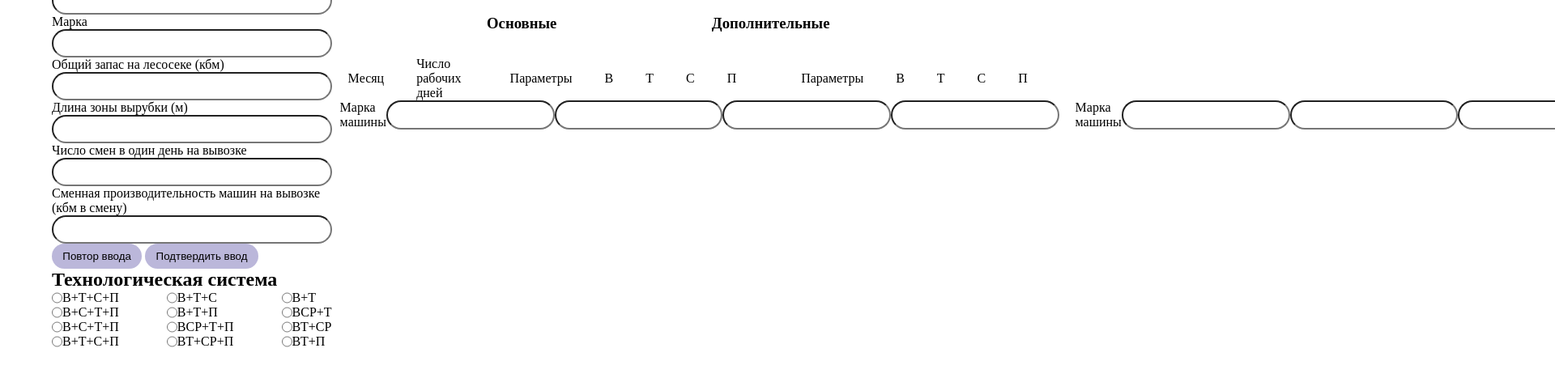
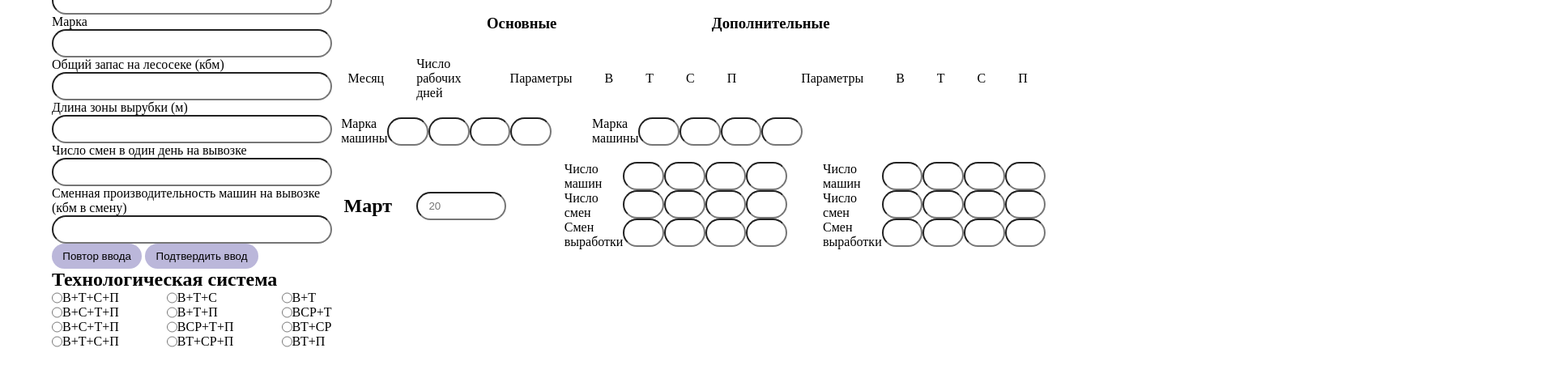
Before and after one commit to neseronn/calculation_modes_work_logging_machines, a plain HTML site: page index.html in a window 1280 px wide. Shown: the part 155-622 px from the top of the page at 81% size, 1920 px wide, since content can reach past the window. Drawn offline with Linux system fonts and the light colour scheme.

Commit message:
Added mark, main and additional inputs, added styles for them

```diff
--- a/index.html
+++ b/index.html
@@ -18,64 +18,58 @@
             <div class="form-input">
               <label for="" class="form-label">Количество месяцев</label>
               <input
-                class="general-input"
+                class="input"
                 type="number"
                 name=""
                 id="month-count"
-                min="1"
-              />
+                min="1" />
             </div>
             <div class="form-input">
               <label for="" class="form-label">Первый месяц</label>
               <input
-                class="general-input"
+                class="input"
                 type="number"
                 name=""
                 id="first-month"
                 min="1"
-                max="12"
-              />
+                max="12" />
             </div>
             <div class="form-input">
               <label for="" class="form-label">Марка</label>
               <input
-                class="general-input"
+                class="input"
                 type="text"
                 name=""
                 id="mark"
-                min="1"
-              />
+                min="1" />
             </div>
             <div class="form-input">
               <label for="" class="form-label"
                 >Общий запас на лесосеке (кбм)</label
               >
               <input
-                class="general-input"
+                class="input"
                 type="number"
                 name=""
-                id="total-stock"
-              />
+                id="total-stock" />
             </div>
             <div class="form-input">
               <label for="" class="form-label">Длина зоны вырубки (м)</label>
               <input
-                class="general-input"
+                class="input"
                 type="number"
                 name=""
-                id="zone-length"
-              />
+                id="zone-length" />
             </div>
             <div class="form-input">
               <label for="" class="form-label"
                 >Число смен в один день на вывозке</label
               >
               <input
-                class="general-input"
+                class="input"
                 type="number"
                 name=""
-                id="shifts-number"
-              />
+                id="shifts-number" />
             </div>
             <div class="form-input">
               <label for="" class="form-label"
@@ -83,11 +77,10 @@
                 смену)</label
               >
               <input
-                class="general-input"
+                class="input"
                 type="number"
                 name=""
-                id="replaceable-machine-performance"
-              />
+                id="replaceable-machine-performance" />
             </div>
           </form>
           <button id="repeat-total">Повтор ввода</button>
@@ -103,8 +96,7 @@
                   class="radio-input"
                   type="radio"
                   name="radio"
-                  id="v-t-s-p1"
-                />
+                  id="v-t-s-p1" />
                 <label for="v-t-s-p1" class="radio-label">В+Т+С+П</label>
               </div>
               <div class="form-radio">
@@ -112,8 +104,7 @@
                   class="radio-input"
                   type="radio"
                   name="radio"
-                  id="v-s-t-p1"
-                />
+                  id="v-s-t-p1" />
                 <label for="v-s-t-p1" class="radio-label">В+С+Т+П</label>
               </div>
               <div class="form-radio">
@@ -121,8 +112,7 @@
                   class="radio-input"
                   type="radio"
                   name="radio"
-                  id="v-s-t-p2"
-                />
+                  id="v-s-t-p2" />
                 <label for="v-s-t-p2" class="radio-label">В+С+Т+П</label>
               </div>
               <div class="form-radio">
@@ -130,8 +120,7 @@
                   class="radio-input"
                   type="radio"
                   name="radio"
-                  id="v-t-s-p2"
-                />
+                  id="v-t-s-p2" />
                 <label for="v-t-s-p2" class="radio-label">В+Т+С+П</label>
               </div>
             </div>
@@ -141,8 +130,7 @@
                   class="radio-input"
                   type="radio"
                   name="radio"
-                  id="v-t-s"
-                />
+                  id="v-t-s" />
                 <label for="v-t-s" class="radio-label">В+Т+С</label>
               </div>
               <div class="form-radio">
@@ -150,8 +138,7 @@
                   class="radio-input"
                   type="radio"
                   name="radio"
-                  id="v-t-p"
-                />
+                  id="v-t-p" />
                 <label for="v-t-p" class="radio-label">В+Т+П</label>
               </div>
               <div class="form-radio">
@@ -159,8 +146,7 @@
                   class="radio-input"
                   type="radio"
                   name="radio"
-                  id="vsr-t-p"
-                />
+                  id="vsr-t-p" />
                 <label for="vsr-t-p" class="radio-label">ВСР+Т+П</label>
               </div>
               <div class="form-radio">
@@ -168,8 +154,7 @@
                   class="radio-input"
                   type="radio"
                   name="radio"
-                  id="vt-sr-p"
-                />
+                  id="vt-sr-p" />
                 <label for="vt-sr-p" class="radio-label">ВТ+СР+П</label>
               </div>
             </div>
@@ -183,8 +168,7 @@
                   class="radio-input"
                   type="radio"
                   name="radio"
-                  id="vsr-t"
-                />
+                  id="vsr-t" />
                 <label for="vsr-t" class="radio-label">ВСР+Т</label>
               </div>
               <div class="form-radio">
@@ -192,8 +176,7 @@
                   class="radio-input"
                   type="radio"
                   name="radio"
-                  id="vt-sr"
-                />
+                  id="vt-sr" />
                 <label for="vt-sr" class="radio-label">ВТ+СР</label>
               </div>
               <div class="form-radio">
@@ -201,8 +184,7 @@
                   class="radio-input"
                   type="radio"
                   name="radio"
-                  id="vt-p"
-                />
+                  id="vt-p" />
                 <label for="vt-p" class="radio-label">ВТ+П</label>
               </div>
             </div>
@@ -212,9 +194,11 @@
       <div class="container2">
         <h1>Ввод данных по машинам</h1>
         <nav>
-          <button id="confirm-input-cars">Повтор ввода</button>
-          <button>Подтвердить ввод данных по машинам</button>
-          <button>Выполнить расчёты</button>
+          <button id="repeat-input-cars">Повтор ввода</button>
+          <button id="confirm-input-cars">
+            Подтвердить ввод данных по машинам
+          </button>
+          <button id="calculate">Выполнить расчёты</button>
         </nav>
         <div class="header">
           <h3>Основные</h3>
@@ -243,20 +227,88 @@
           <div class="machine-marks">
             <div class="machine-marks-column">
               <p>Марка машины</p>
-              <input class="general-input" type="text" name="" id="" />
-              <input class="general-input" type="text" name="" id="" />
-              <input class="general-input" type="text" name="" id="" />
-              <input class="general-input" type="text" name="" id="" />
+              <input class="input mark-input" type="text" name="" id="" />
+              <input class="input mark-input" type="text" name="" id="" />
+              <input class="input mark-input" type="text" name="" id="" />
+              <input class="input mark-input" type="text" name="" id="" />
             </div>
             <div class="machine-marks-column">
               <p>Марка машины</p>
-              <input class="general-input" type="text" name="" id="" />
-              <input class="general-input" type="text" name="" id="" />
-              <input class="general-input" type="text" name="" id="" />
-              <input class="general-input" type="text" name="" id="" />
+              <input class="input mark-input" type="text" name="" id="" />
+              <input class="input mark-input" type="text" name="" id="" />
+              <input class="input mark-input" type="text" name="" id="" />
+              <input class="input mark-input" type="text" name="" id="" />
             </div>
           </div>
+
+          <div class="month-row">
+
+            <h2 class="month" id="">Март</h2>
+            <input class="input work-days" type="text" id="" placeholder="20">
+
+            <div class="main-data">
+              <div class="column parameter-name">
+                <p>Число машин</p>
+                <p>Число смен</p>
+                <p>Смен выработки</p>
+              </div>
+              <div class="column">
+                <input class="input main-input" type="text" name="" id="">
+                <input class="input main-input" type="text" name="" id="">
+                <input class="input main-input" type="text" name="" id="">
+              </div>
+              <div class="column">
+                <input class="input main-input" type="text" name="" id="">
+                <input class="input main-input" type="text" name="" id="">
+                <input class="input main-input" type="text" name="" id="">
+              </div>
+              <div class="column">
+                <input class="input main-input" type="text" name="" id="">
+                <input class="input main-input" type="text" name="" id="">
+                <input class="input main-input" type="text" name="" id="">
+              </div>
+              <div class="column">
+                <input class="input main-input" type="text" name="" id="">
+                <input class="input main-input" type="text" name="" id="">
+                <input class="input main-input" type="text" name="" id="">
+              </div>
+            </div>
+
+            <div class="additional-data">
+              <div class="column parameter-name">
+                <p>Число машин</p>
+                <p>Число смен</p>
+                <p>Смен выработки</p>
+              </div>
+              <div class="column">
+                <input class="input additional-input" type="text" name="" id="">
+                <input class="input additional-input" type="text" name="" id="">
+                <input class="input additional-input" type="text" name="" id="">
+              </div>
+              <div class="column">
+                <input class="input additional-input" type="text" name="" id="">
+                <input class="input additional-input" type="text" name="" id="">
+                <input class="input additional-input" type="text" name="" id="">
+              </div>
+              <div class="column">
+                <input class="input additional-input" type="text" name="" id="">
+                <input class="input additional-input" type="text" name="" id="">
+                <input class="input additional-input" type="text" name="" id="">
+              </div>
+              <div class="column">
+                <input class="input additional-input" type="text" name="" id="">
+                <input class="input additional-input" type="text" name="" id="">
+                <input class="input additional-input" type="text" name="" id="">
+              </div>
+            </div>
+          </div>
+
+          <!-- next month -->
+          <!-- ... -->
+          <!-- ... -->
+
         </div>
+
       </div>
     </main>
   </body>
--- a/index.js
+++ b/index.js
@@ -1,3 +1,4 @@
+
 /*
 Кнопки Повтора ввода и подтверждения общих данных
 */
--- a/style.css
+++ b/style.css
@@ -58,7 +58,7 @@ main {
   flex-direction: column;
 }
 
-.general-input {
+.input {
   padding: 0.6em 1em;
   border-radius: 25px;
 }
@@ -105,13 +105,47 @@ main {
 
 .machine-marks {
   display: flex;
+  justify-content: end;
+  margin: 20px 200px;
 }
 
 .machine-marks-column {
   display: flex;
-  margin: 0 10px;
+  margin: 0 25px;
+  align-items: center;
 }
 
-.machine-marks-column > .general-input {
+.machine-marks-column .mark-input, .main-input, .additional-input {
+  width: 20px;
+}
 
+/*  */
+
+.month-row {
+  display: flex;
+  align-items: center;
+  margin: 20px 0;
 }
+
+.month, .work-days {
+  margin: 0 15px;
+}
+
+.work-days {
+  width: 80px;
+  margin-right: 50px;
+}
+
+.parameter-name {
+  justify-content: space-around;
+}
+
+.column {
+  display: flex;
+  flex-direction: column;
+}
+
+.additional-data, .main-data {
+  display: flex;
+  margin: 0 22px;
+}
```
